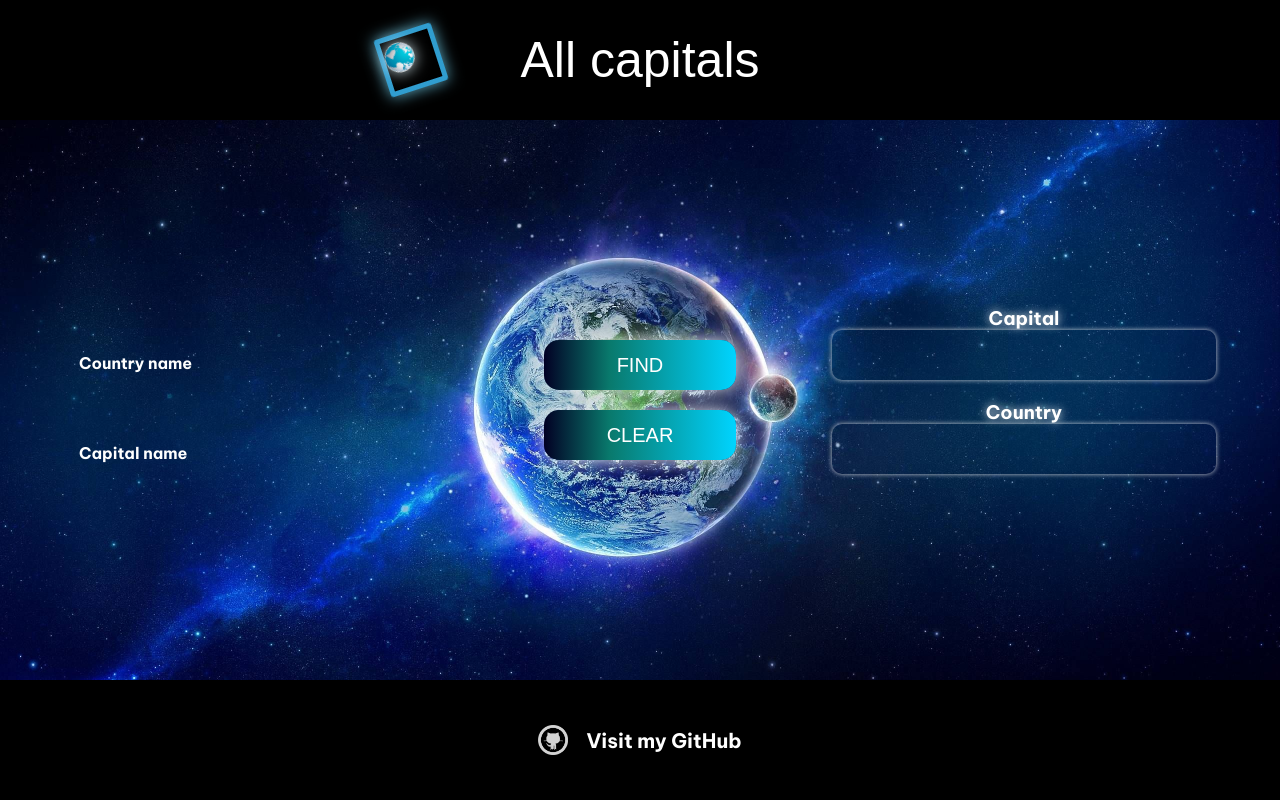
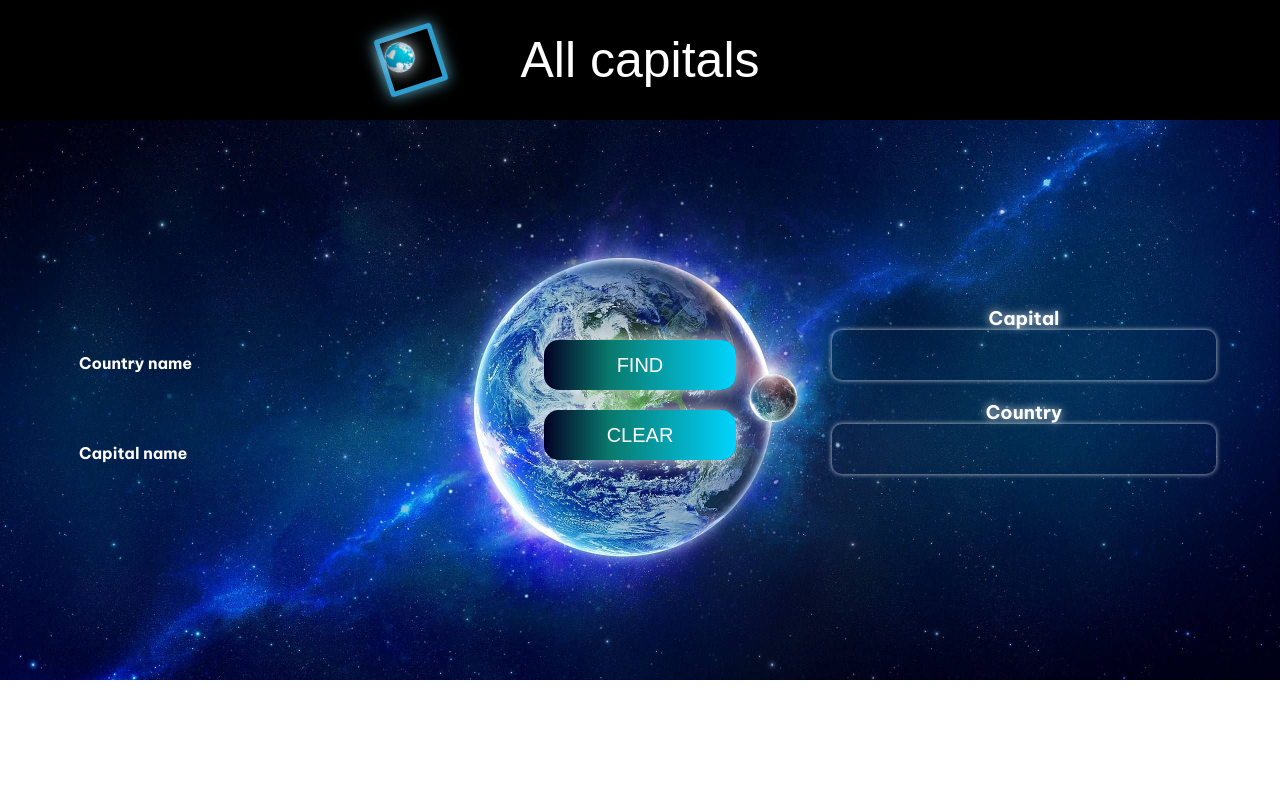
Before and after one commit to MykolaBychkov/All-Capitals-App-1.0, a plain HTML site: page index.html in a window 1280 px wide. Drawn offline with Linux system fonts and the light colour scheme; a web font is replaced by a local one.

Commit message:
Update index.html

```diff
--- a/index.html
+++ b/index.html
@@ -47,12 +47,6 @@
                 <div class="country" id="country"></div>
             </div>
         </div>
-        <div class="footer">
-            <a class="github" href="https://github.com/MykolaBychkov" target="blank">
-                <img class="githubIcon" src="icon.png" alt="github icon">
-                Visit my GitHub
-            </a>
-        </div>
     </div>
 
     <script src="main.js"></script>
```
